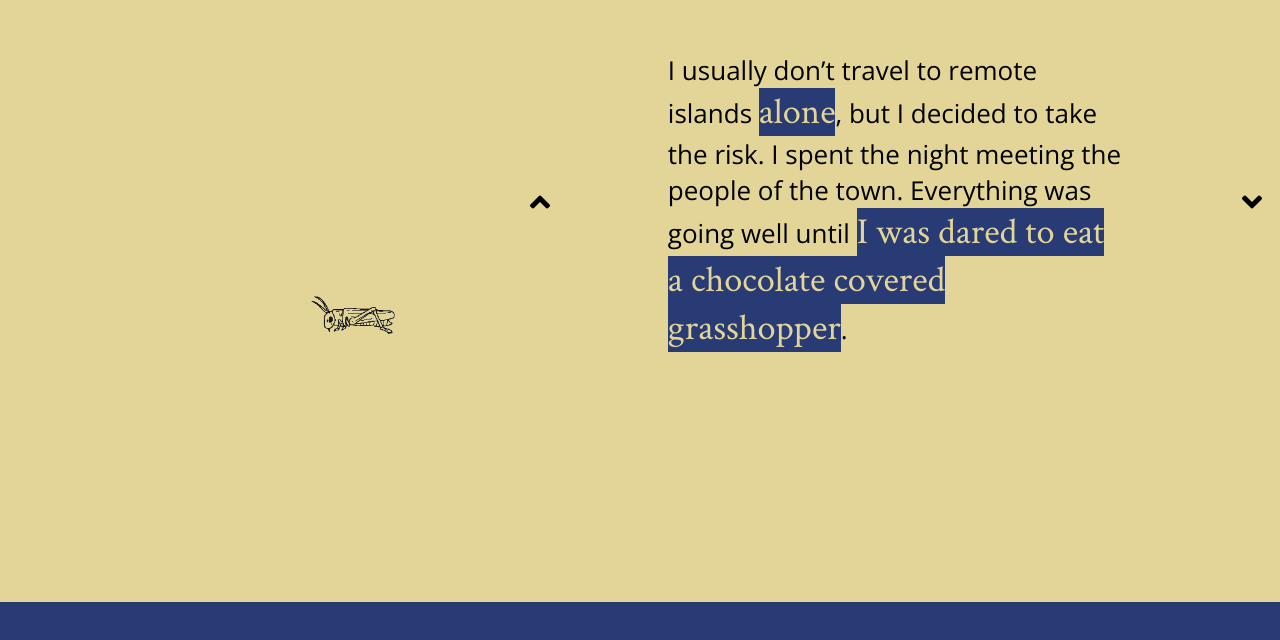
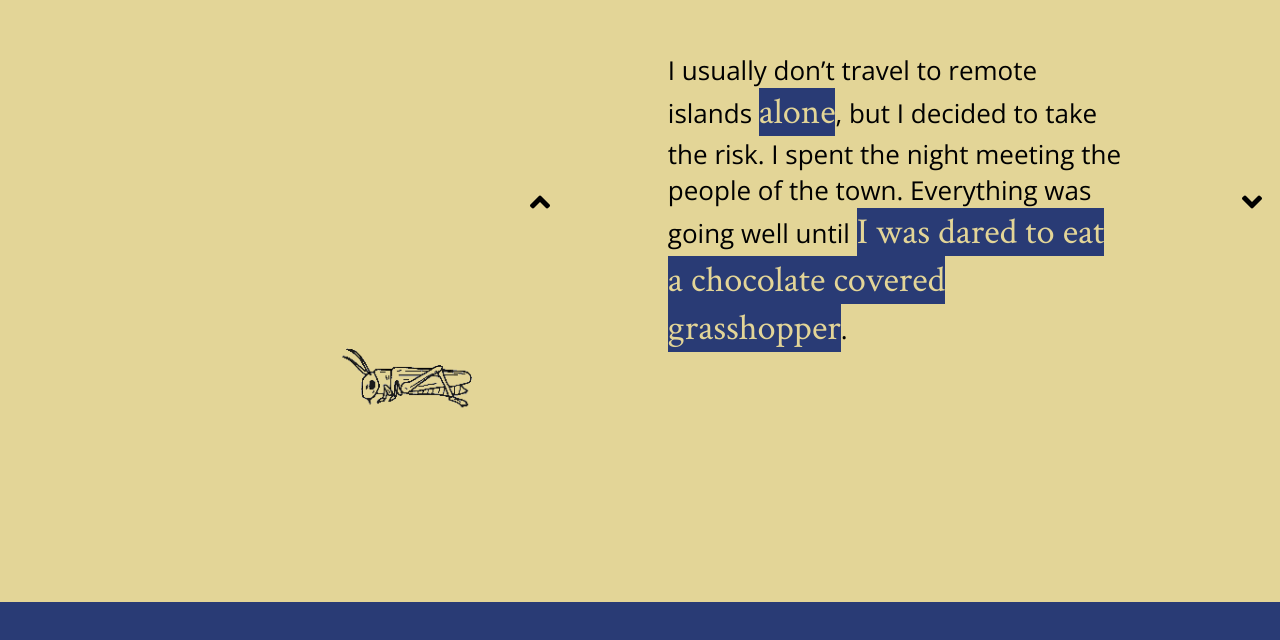
Before and after one commit to ryane1/GC-Final-Project, an Angular app: page /sad in a window 1280 px wide. Shown: the part 998-1638 px from the top of the page. Built offline with nearby package versions, Linux system fonts and the light colour scheme.

Commit message:
updated animation sizes

```diff
--- a/src/app/story/sadness-fear/sadness-fear.component.html
+++ b/src/app/story/sadness-fear/sadness-fear.component.html
@@ -21,7 +21,7 @@
       <img
       src="../../../assets/animations/sadness/grasshopper.gif"
       alt="grasshopper jumping"
-      class="img-tall"
+      class="img-wide"
     />
     <section class="content">
       <i (click)="scroll(fear_1)" class="fas fa-angle-left fa-2x"></i>
```
Also changed, not shown: 2 other files (tests, documents, lock files or other folders).
